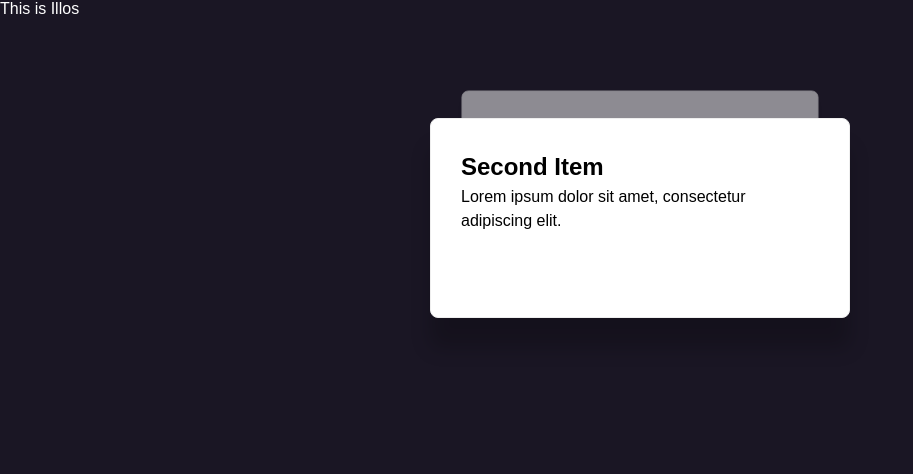
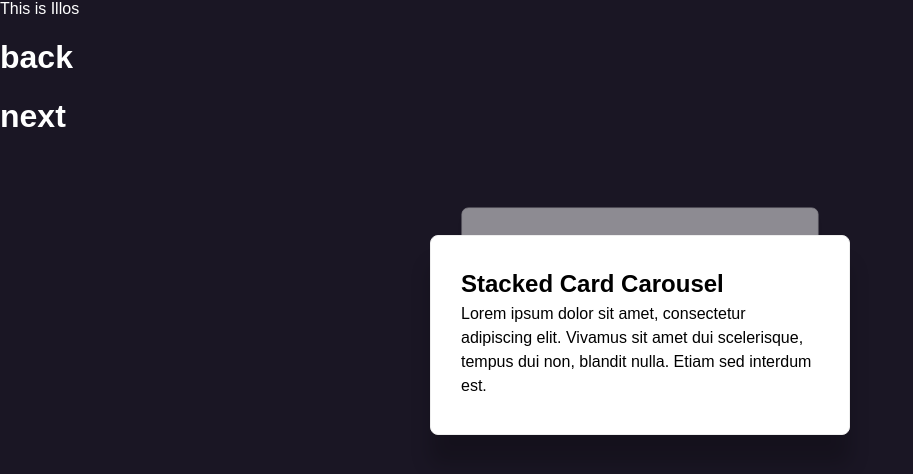
Before and after one commit to spectatorpublishing/illo-edition-2023, a React (Create React App) app: page /illos in a window 1280 px wide. Shown: the top 474 px of the page, without its empty margins (0-913 px from the left). Built offline with nearby package versions, Linux system fonts and the light colour scheme; a web font is replaced by a local one.

Commit message:
added back and forward buttons

```diff
--- a/src/components/CardCarousel.js
+++ b/src/components/CardCarousel.js
@@ -87,16 +87,18 @@ const CardCarousel = () => {
     }
   }, [indexes.currentIndex]);
 
-  useEffect(() => {
+  /* useEffect(() => {
     const transitionInterval = setInterval(() => {
         handleForwardCardTransition();
     }, 4000);
 
     return () => clearInterval(transitionInterval);
-  }, [handleForwardCardTransition, indexes]);
+  }, [handleForwardCardTransition, indexes]); */
 
   return (
     <Container>
+        <h1 onClick={() => handleBackwardCardTransition()}>back</h1>
+        <h1 onClick={() => handleForwardCardTransition()}>next</h1>
       <CarouselWrapper>
         {cardItems.map((card, index) => (
           <li
```
